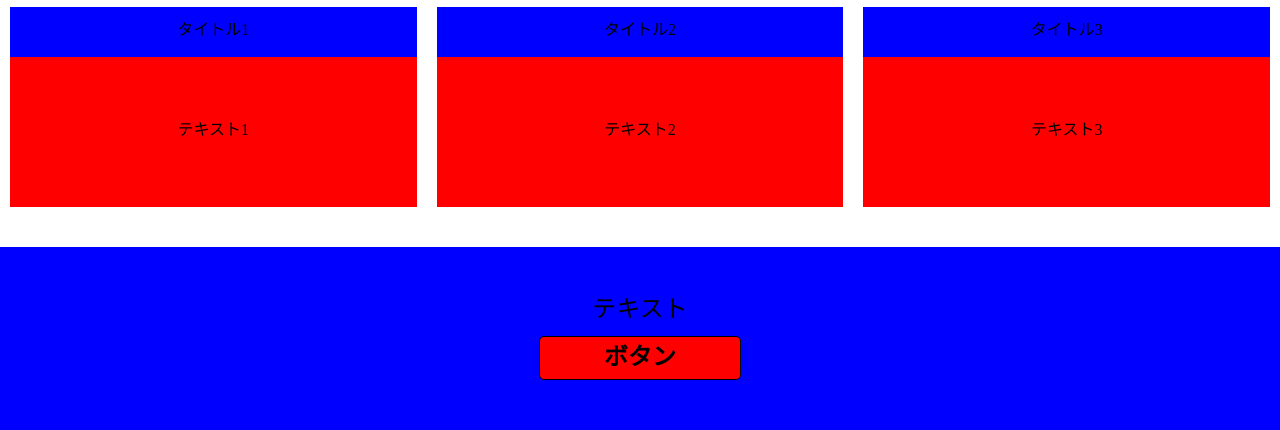
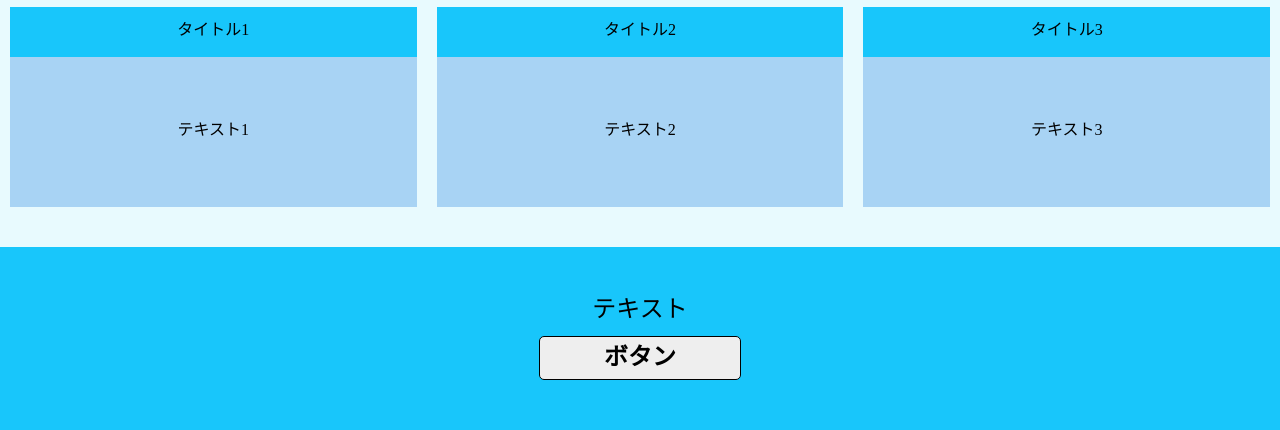
Before and after one commit to SHUNKII/responsive-site, a plain HTML site: page index.html in a window 1280 px wide. Shown: the part 625-1055 px from the top of the page. Drawn offline with nearby package versions, Linux system fonts and the light colour scheme.

Commit message:
third commit

```diff
--- a/css/style.css
+++ b/css/style.css
@@ -2,6 +2,9 @@
 
 @import 'https://fonts.googleapis.com/css?family=Abel';    /* Google Fonts用のCSSを読み込み */
 
+body{
+  background-color: #33d6f81c
+}
 div.top {
   background-image: url(../images/kuma425009_TP_V.jpg);
   height: 500px;
@@ -20,13 +23,13 @@ h2{
   flex-direction: row;
 }
 .skill-box {
-    background-color: red;
+    background-color: #91c6f2ba;
     height: 200px;
   margin: 10px;
   flex: 1;
 }
 .skill-box h3{
-    background-color: blue;
+    background-color: #18c6fb;
     height: 35px;
     text-align:center;
     padding-top:15px;
@@ -46,7 +49,7 @@ h2{
 footer
 {
   text-align: center;
-  background-color: blue;
+  background-color: #18c6fb;
   margin-top: 30px;
   padding-bottom: 50px;
 }
@@ -67,5 +70,5 @@ h2.hooter{
     color:black;
     border:1px solid black;
     border-radius: 5px;
-    background-color: red;
+    background-color: #eee;
 }
```
